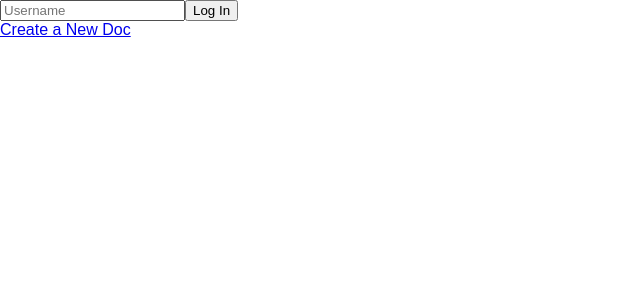
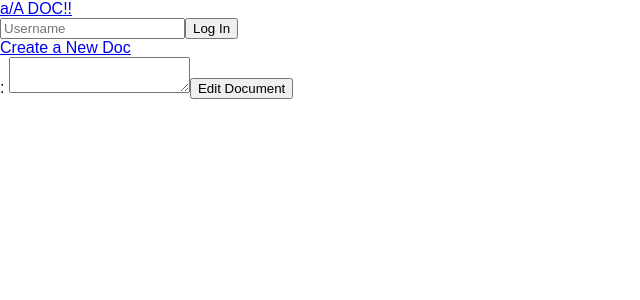
Before and after one commit to joshling1919/aa-doc, a React app: page /edit/1 in a window 1280 px wide. Shown: the top 300 px of the page, without its empty margins (0-640 px from the left). Built offline with nearby package versions, Linux system fonts and the light colour scheme; no server answers.

Commit message:
Finish MVP

```diff
--- a/src/App.js
+++ b/src/App.js
@@ -5,6 +5,7 @@ import { withRouter, Route } from 'react-router-dom';
 import Home from './components/Home';
 import CreateDoc from './components/CreateDoc';
 import Header from './components/Header';
+import EditDoc from './components/EditDoc';
 
 const SERVER = 'https://aachallengeone.now.sh';
 
@@ -25,17 +26,27 @@ class App extends Component {
     });
   };
 
+  fetchOneDoc = name => {
+    return axios.get(`${SERVER}/read/${name}`);
+  };
+
+  postDoc(doc) {
+    const { user } = this.state;
+    return axios.post(`${SERVER}/update/${doc.name}`, {
+      issuer: user,
+      content: doc.content
+    });
+  }
+
   createDoc = doc => {
-    const { user, docs } = this.state;
     const { history } = this.props;
-    axios
-      .post(`${SERVER}/update/${doc.name}`, {
-        issuer: user,
-        content: doc.content
-      })
-      .then(res => {
-        this.fetchDocs().then(() => history.push('/'));
-      });
+    this.postDoc(doc).then(res => {
+      this.fetchDocs().then(() => history.push('/'));
+    });
+  };
+
+  updateDoc = doc => {
+    return this.postDoc(doc);
   };
 
   login = e => {
@@ -70,6 +81,16 @@ class App extends Component {
           path="/new"
           render={() => <CreateDoc createDoc={this.createDoc} />}
         />
+        <Route
+          path="/edit/:name"
+          render={props => (
+            <EditDoc
+              {...props}
+              fetchOneDoc={this.fetchOneDoc}
+              updateDoc={this.updateDoc}
+            />
+          )}
+        />
       </div>
     );
   }
--- /dev/null
+++ b/src/components/EditDoc.jsx
@@ -0,0 +1,54 @@
+import React from 'react';
+
+class EditDoc extends React.Component {
+  constructor(props) {
+    super(props);
+    this.state = {
+      name: '',
+      content: ''
+    };
+  }
+
+  updateField(field) {
+    return e => {
+      this.setState({
+        [field]: e.target.value
+      });
+    };
+  }
+
+  componentDidMount() {
+    // eslint-disable-next-line
+    const {
+      match: {
+        params: { name }
+      },
+      fetchOneDoc
+    } = this.props;
+    fetchOneDoc(name).then(res => {
+      this.setState({
+        name,
+        ...res.data
+      });
+    });
+  }
+
+  onSubmit = e => {
+    e.preventDefault();
+    const { updateDoc } = this.props;
+    updateDoc(this.state);
+  };
+
+  render() {
+    const { name, content } = this.state;
+    return (
+      <form onSubmit={this.onSubmit}>
+        <span>{name}: </span>
+        <textarea value={content} onChange={this.updateField('content')} />
+        <input type="submit" value="Edit Document" />
+      </form>
+    );
+  }
+}
+
+export default EditDoc;
--- a/src/components/Header.jsx
+++ b/src/components/Header.jsx
@@ -19,6 +19,7 @@ const Header = ({ user, logout, login }) => {
 
   return (
     <div>
+      <Link to={'/'}>a/A DOC!!</Link>
       {userInfo}
       <Link to={'/new'}>Create a New Doc</Link>
     </div>
--- a/src/components/Home.jsx
+++ b/src/components/Home.jsx
@@ -1,4 +1,5 @@
 import React from 'react';
+import { Link } from 'react-router-dom';
 
 class Home extends React.Component {
   componentDidMount() {
@@ -10,12 +11,13 @@ class Home extends React.Component {
       <div>
         {Object.keys(docs)
           .reverse()
-          .map((docName, i) => {
-            const doc = docs[docName];
+          .map((name, i) => {
+            const doc = docs[name];
             return (
-              <div key={docName + i}>
+              <div key={name + i}>
                 <span>
-                  {`Name: ${docName} last changed by ${doc.lastChangeBy}`}
+                  <Link to={`/edit/${name}`}>{name}</Link>
+                  {`last changed by ${doc.lastChangeBy}`}
                 </span>
               </div>
             );
```
